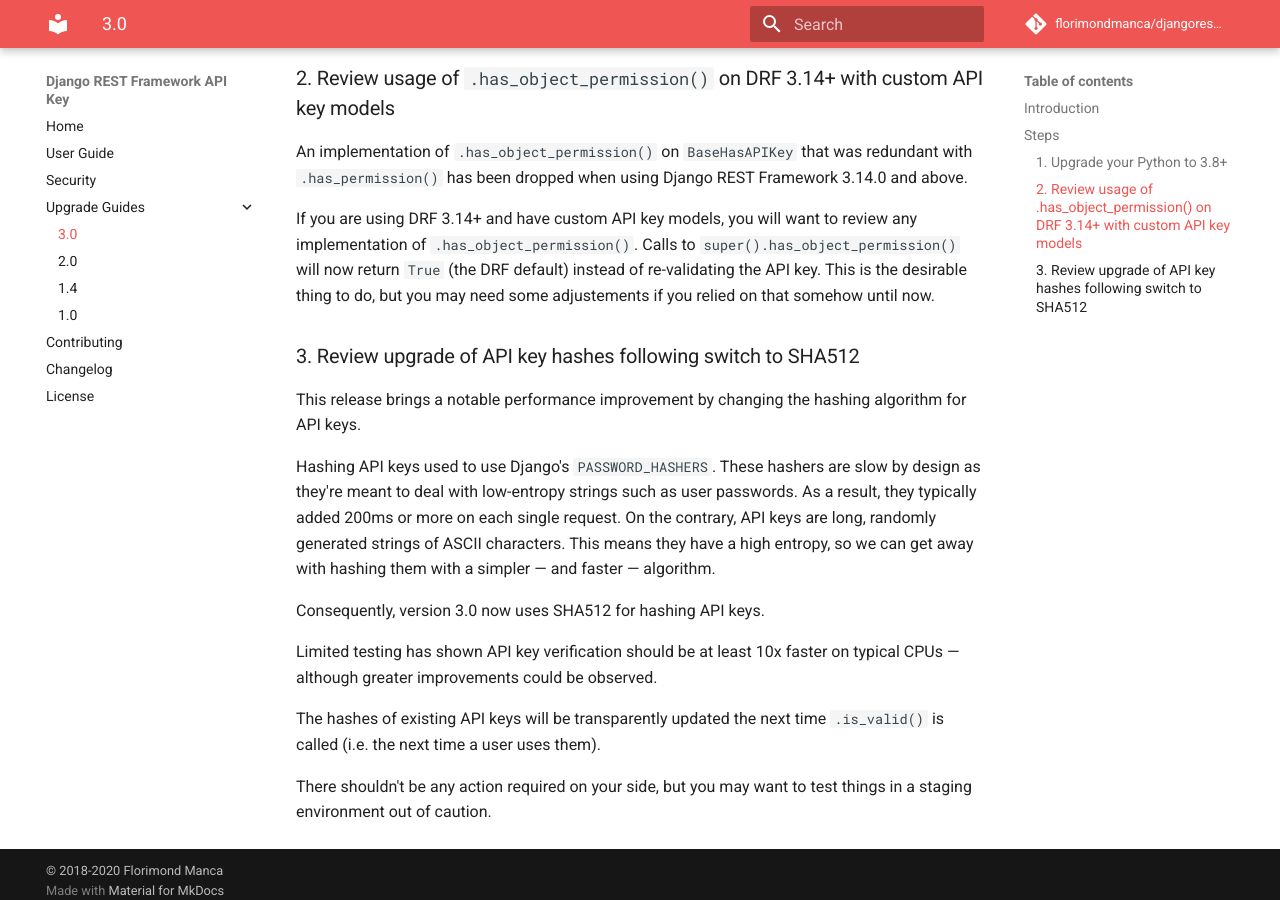
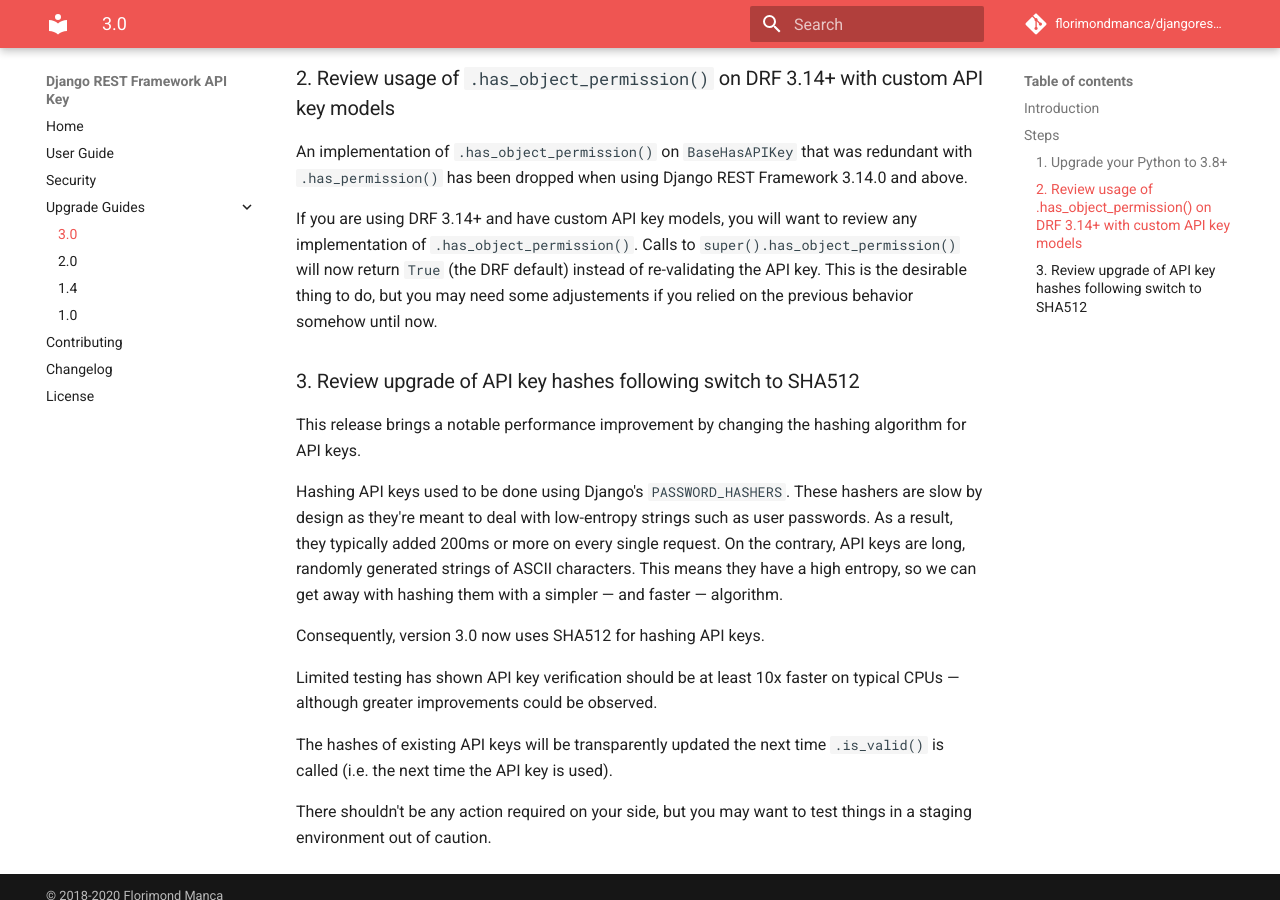
Before and after one commit to florimondmanca/djangorestframework-api-key, an MkDocs documentation site: the page built from docs/upgrade/3.0.md, in a window 1280 px wide and 900 px high, scrolled down 471 px. Built offline with MkDocs 1.6.1 and Material for MkDocs 9.7.7, drawn with Linux system fonts in a browser that asks for light colours; comment, search, counter and statistics services are not loaded.

Commit message:
Apply suggestions from code review

```diff
--- a/docs/upgrade/3.0.md
+++ b/docs/upgrade/3.0.md
@@ -18,18 +18,18 @@ Before upgrading, make sure you are running on Python 3.8 or above.
 
 An implementation of `.has_object_permission()` on `BaseHasAPIKey` that was redundant with `.has_permission()` has been dropped when using Django REST Framework 3.14.0 and above.
 
-If you are using DRF 3.14+ and have custom API key models, you will want to review any implementation of `.has_object_permission()`. Calls to `super().has_object_permission()` will now return `True` (the DRF default) instead of re-validating the API key. This is the desirable thing to do, but you may need some adjustements if you relied on that somehow until now.
+If you are using DRF 3.14+ and have custom API key models, you will want to review any implementation of `.has_object_permission()`. Calls to `super().has_object_permission()` will now return `True` (the DRF default) instead of re-validating the API key. This is the desirable thing to do, but you may need some adjustements if you relied on the previous behavior somehow until now.
 
 ### 3. Review upgrade of API key hashes following switch to SHA512
 
 This release brings a notable performance improvement by changing the hashing algorithm for API keys.
 
-Hashing API keys used to use Django's `PASSWORD_HASHERS`. These hashers are slow by design as they're meant to deal with low-entropy strings such as user passwords. As a result, they typically added 200ms or more on each single request. On the contrary, API keys are long, randomly generated strings of ASCII characters. This means they have a high entropy, so we can get away with hashing them with a simpler — and faster — algorithm.
+Hashing API keys used to be done using Django's `PASSWORD_HASHERS`. These hashers are slow by design as they're meant to deal with low-entropy strings such as user passwords. As a result, they typically added 200ms or more on every single request. On the contrary, API keys are long, randomly generated strings of ASCII characters. This means they have a high entropy, so we can get away with hashing them with a simpler — and faster — algorithm.
 
 Consequently, version 3.0 now uses SHA512 for hashing API keys.
 
 Limited testing has shown API key verification should be at least 10x faster on typical CPUs — although greater improvements could be observed.
 
-The hashes of existing API keys will be transparently updated the next time `.is_valid()` is called (i.e. the next time a user uses them).
+The hashes of existing API keys will be transparently updated the next time `.is_valid()` is called (i.e. the next time the API key is used).
 
 There shouldn't be any action required on your side, but you may want to test things in a staging environment out of caution.
```
